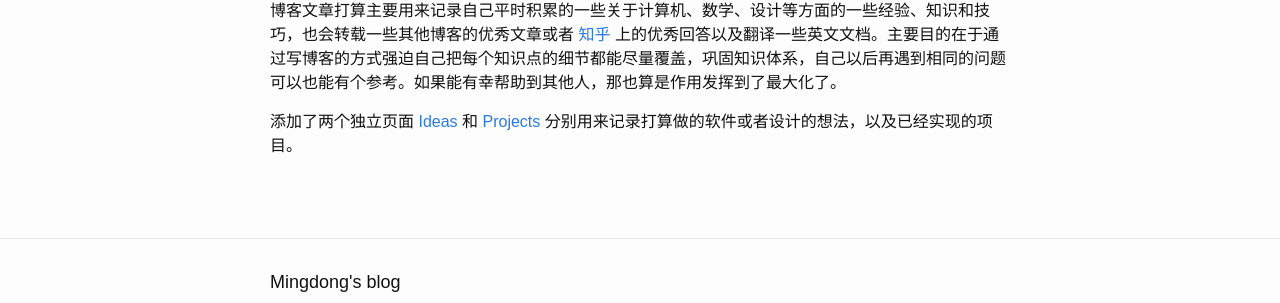
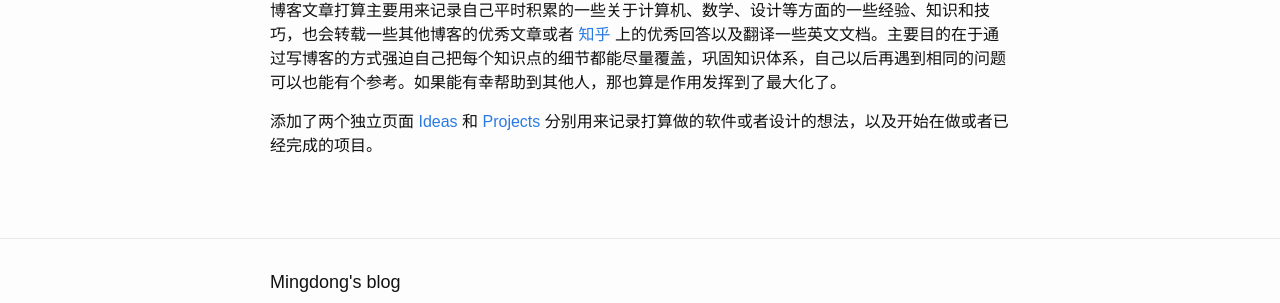
Before and after one commit to itfen/md, a Jekyll site: the page built from _posts/2014-12-14-about-this-blog.md, in a window 1280 px wide. Shown: the part 486-789 px from the top of the page. Built offline with Jekyll 4.4.1, drawn with Linux system fonts in a browser that asks for light colours.

Commit message:
Update post

```diff
--- a/_posts/2014-12-14-about-this-blog.md
+++ b/_posts/2014-12-14-about-this-blog.md
@@ -11,7 +11,7 @@ categories:
 
 博客文章打算主要用来记录自己平时积累的一些关于计算机、数学、设计等方面的一些经验、知识和技巧，也会转载一些其他博客的优秀文章或者 [知乎][Zhihu] 上的优秀回答以及翻译一些英文文档。主要目的在于通过写博客的方式强迫自己把每个知识点的细节都能尽量覆盖，巩固知识体系，自己以后再遇到相同的问题可以也能有个参考。如果能有幸帮助到其他人，那也算是作用发挥到了最大化了。
 
-添加了两个独立页面 [Ideas][Ideas] 和 [Projects][Projects] 分别用来记录打算做的软件或者设计的想法，以及已经实现的项目。
+添加了两个独立页面 [Ideas][Ideas] 和 [Projects][Projects] 分别用来记录打算做的软件或者设计的想法，以及开始在做或者已经完成的项目。
 
 [Openshift]:    https://www.openshift.com/
 [Blog-old]:     http://bolg-old.nsmss.com/
```
